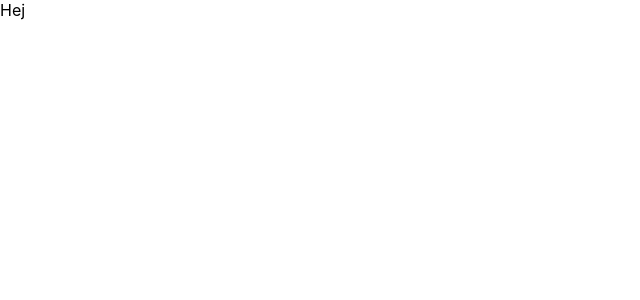
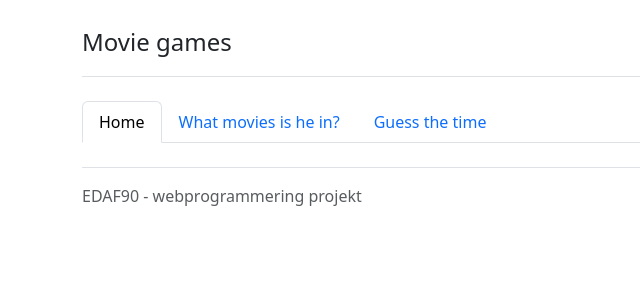
Before and after one commit to rasmusregnell/Projekt-EDAF90, a React (Create React App) app in the folder react-app/: page / in a window 1280 px wide. Shown: the top 300 px of the page, without its empty margins (0-640 px from the left). Built offline with nearby package versions, Linux system fonts and the light colour scheme.

Commit message:
Added navbar to get started

```diff
--- a/react-app/package.json
+++ b/react-app/package.json
@@ -6,8 +6,10 @@
     "@testing-library/jest-dom": "^5.17.0",
     "@testing-library/react": "^13.4.0",
     "@testing-library/user-event": "^13.5.0",
+    "bootstrap": "^5.3.2",
     "react": "^18.2.0",
     "react-dom": "^18.2.0",
+    "react-router-dom": "^6.16.0",
     "react-scripts": "5.0.1",
     "web-vitals": "^2.1.4"
   },
--- a/react-app/src/App.js
+++ b/react-app/src/App.js
@@ -1,8 +1,58 @@
-import logo from "./logo.svg";
+//import logo from "./logo.svg";
 import "./App.css";
+//import React from 'react';
+import {NavLink} from 'react-router-dom';
+import 'bootstrap/dist/css/bootstrap.css';
+import 'bootstrap/dist/js/bootstrap.bundle.min';
 
 function App() {
-  return <div>Hej</div>;
+  return (
+    <div className="container py-4">
+      <Header/>
+      <Navbar/>
+      <Footer />
+    </div>
+  );
+}
+
+function Header(){
+  return(
+    <header className="pb-3 mb-4 border-bottom">
+      <span className="fs-4">Movie games</span>
+    </header>
+  );
+}
+
+function Footer(){
+  return (
+    <footer className="pt-3 mt-4 text-muted border-top">
+      EDAF90 - webprogrammering projekt
+    </footer>
+  );
+}
+
+function Navbar() {
+  return (
+    <ul className="nav nav-tabs">
+      <li className="nav-item">
+        <NavLink className="nav-link" to="">
+          Home
+        </NavLink>
+      </li>
+
+      <li className="nav-item">
+        <NavLink className="nav-link" to="/what-movies">
+          What movies is he in?
+        </NavLink>
+      </li>
+
+      <li className="nav-item">
+        <NavLink className="nav-link" to="/guess-time">
+          Guess the time
+        </NavLink>
+      </li>
+    </ul>
+  );
 }
 
 export default App;
--- a/react-app/src/index.js
+++ b/react-app/src/index.js
@@ -3,11 +3,13 @@ import ReactDOM from 'react-dom/client';
 import './index.css';
 import App from './App';
 import reportWebVitals from './reportWebVitals';
+import { RouterProvider } from 'react-router-dom';
+import router from './router.js';
 
 const root = ReactDOM.createRoot(document.getElementById('root'));
 root.render(
   <React.StrictMode>
-    <App />
+    <RouterProvider router={router} />
   </React.StrictMode>
 );
 
--- /dev/null
+++ b/react-app/src/router.js
@@ -0,0 +1,28 @@
+import { createBrowserRouter} from "react-router-dom";
+import App from './App';
+
+const router = createBrowserRouter([
+  {
+    element: <App />,
+    children: [
+      {
+        index: true,
+        element: <h1>Welcome to Movie games</h1>
+      },
+      {
+        path: "what-movies",
+        element: <p>Detta är spel om gissa filmer hen varit med i</p>
+      },
+      {
+        path: "guess-time",
+        element: <p>Detta är spelet om gissa tid</p>
+      },
+      {
+        path: "*",
+        element: <h1>404 Page not found</h1>
+      },
+    ]
+  },
+]);
+
+export default router;
```
Also changed, not shown: 1 other file (tests, documents, lock files or other folders).
